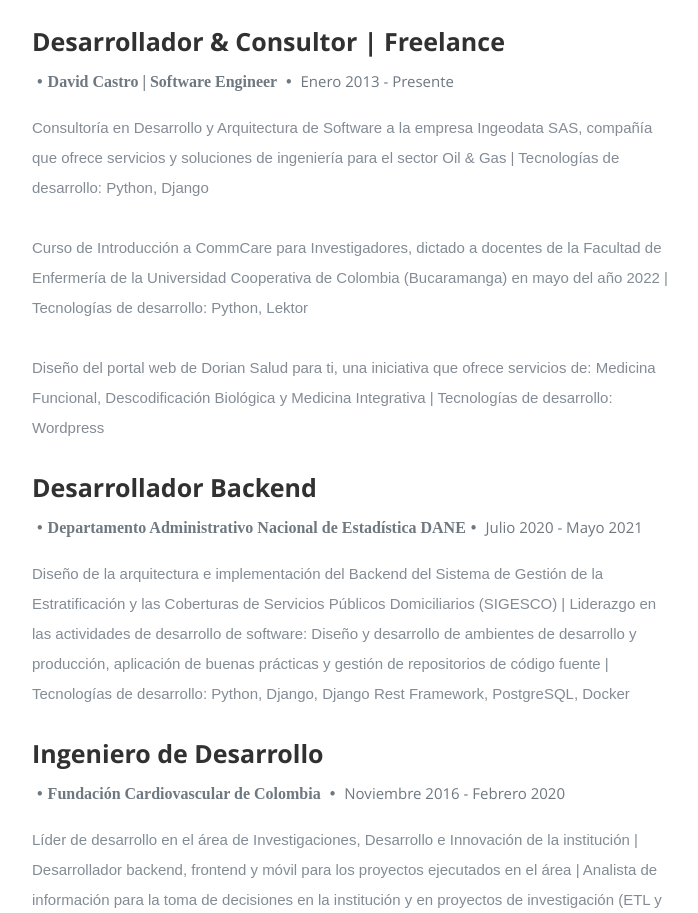
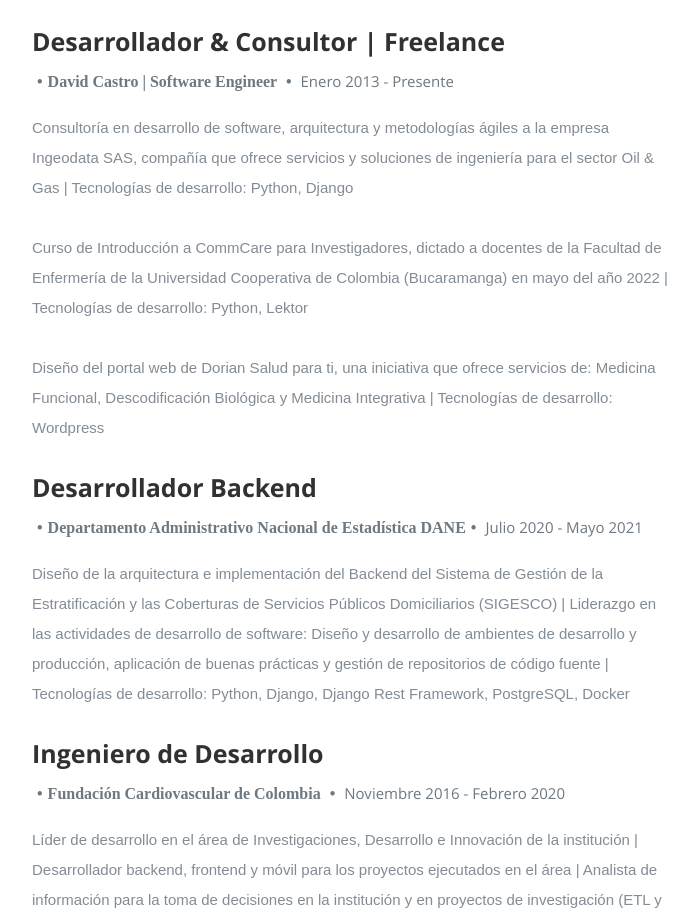
Before and after one commit to davidcasr/davidcasr.github.io, a plain HTML site: page index-es.html in a window 1280 px wide. Shown: the part 2056-2969 px from the top of the page, without its empty margins (373-1071 px from the left). Drawn offline with nearby package versions, Linux system fonts and the light colour scheme; a web font is replaced by a local one.

Commit message:
Update work with consultant

```diff
--- a/index-es.html
+++ b/index-es.html
@@ -218,7 +218,7 @@
                   <h3>Desarrollador & Consultor | Freelance</h3>
                   <p class="info"><span>&bull;</span>David Castro | Software Engineer <span>&bull;</span> <em class="date">Enero 2013 - Presente</em></p>
                   <p>
-                     Consultoría en Desarrollo y Arquitectura de Software a la empresa Ingeodata SAS, compañía que ofrece servicios y soluciones de ingeniería para el sector Oil & Gas
+                     Consultoría en desarrollo de software, arquitectura y metodologías ágiles a la empresa Ingeodata SAS, compañía que ofrece servicios y soluciones de ingeniería para el sector Oil & Gas
                      | Tecnologías de desarrollo: Python, Django
                   </p>
                   <p>
```
Also changed, not shown: index.html (+1 -1 lines).
